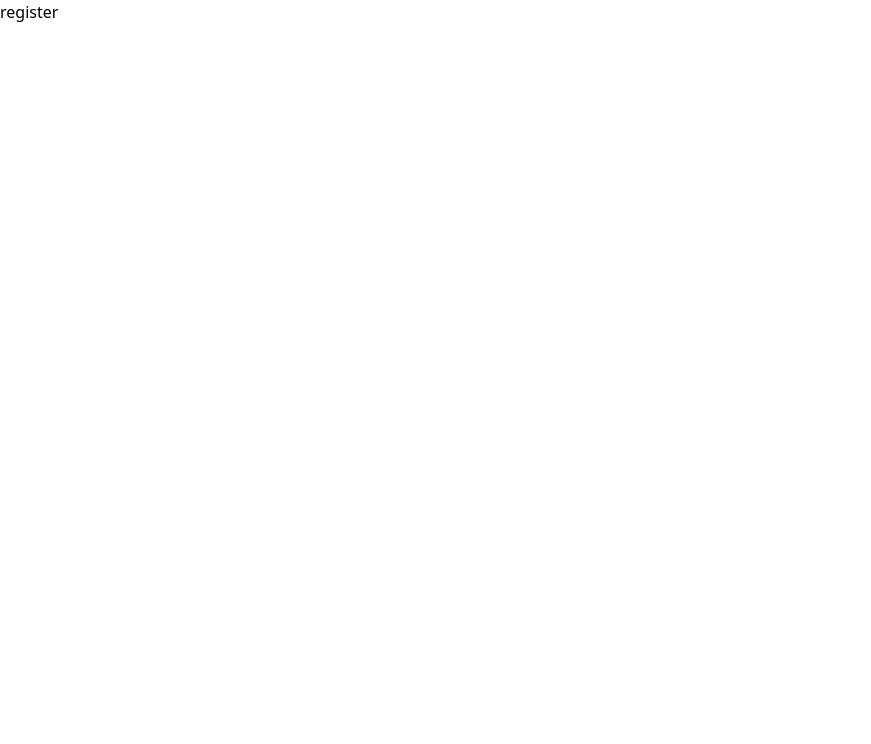
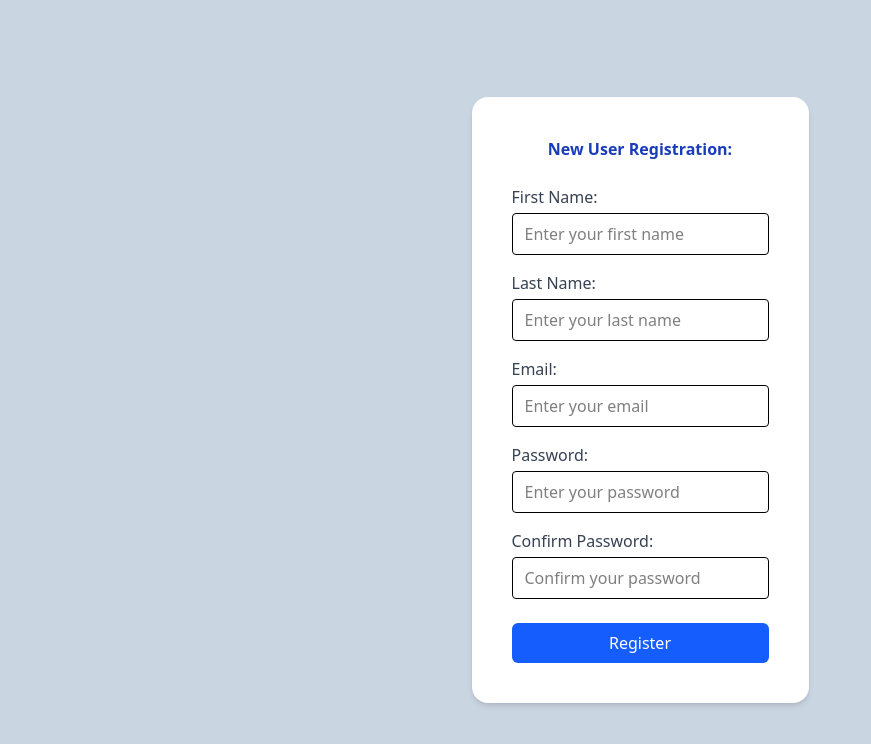
Before and after one commit to sjnbhusal19/e-com, a React (Vite) app: page /register in a window 1280 px wide. Shown: the top 744 px of the page, without its empty margins (0-871 px from the left). Built offline with nearby package versions, Linux system fonts and the light colour scheme.

Commit message:
Register page added

```diff
--- a/src/Pages/login/login.jsx
+++ b/src/Pages/login/login.jsx
@@ -32,7 +32,7 @@ const LoginPage = () => {
 
         {/* login form part */}
 
-        <div className=" flex flex-col items-center justify-center bg-blue-200 text-blue-800 font-semibold w-[50%]">
+        <div className=" flex flex-col items-center justify-center bg-blue-200 text-blue-800 font-semibold w-[50%] ">
           <div className="">
             <img src={Logo} alt="Logo" className="h-16 rounded-xl" />
           </div>
--- a/src/Pages/login/register.jsx
+++ b/src/Pages/login/register.jsx
@@ -1,12 +1,90 @@
-import React from 'react'
+import React from 'react';
+import { useForm } from "react-hook-form";
+import { yupResolver } from "@hookform/resolvers/yup";
+import { RegisterSchema } from "../../schema/registerScheme";
 
 const RegisterPage = () => {
+  const {
+    register,
+    handleSubmit,
+    formState: { errors },
+  } = useForm({
+    resolver: yupResolver(RegisterSchema),
+  });
+
+  const onSubmit = (data) => console.log(data);
+
   return (
-    <div>
+    <div className='flex items-center justify-center h-screen bg-slate-300'>
+      <form className='bg-white shadow-md rounded-2xl p-10' onSubmit={handleSubmit(onSubmit)}>
+        <div className='font-bold flex justify-center text-blue-800 mb-6'>
+          <h1>New User Registration:</h1>
+        </div>
 
-      register
+        <div className='mb-4'>
+          <label className='block text-gray-700 mb-1'>First Name:</label>
+          <input
+            className={`border rounded w-full py-2 px-3`}
+            type="text"
+            placeholder='Enter your first name'
+            {...register("firstname")}
+          />
+
+        </div>
+
+        <div className='mb-4'>
+          <label className='block text-gray-700 mb-1'>Last Name:</label>
+          <input
+            className={`border rounded w-full py-2 px-3 `}
+            type="text"
+            placeholder='Enter your last name'
+            {...register("lastname")}
+          />
+
+        </div>
+
+        <div className='mb-4'>
+          <label className='block text-gray-700 mb-1'>Email:</label>
+          <input
+            className={`border rounded w-full py-2 px-3 `}
+            type="email"
+            placeholder='Enter your email'
+            {...register("email")}
+          />
+
+        </div>
+
+        <div className='mb-4'>
+          <label className='block text-gray-700 mb-1'>Password:</label>
+          <input
+            className={`border rounded w-full py-2 px-3 `}
+            type="password"
+            placeholder='Enter your password'
+            {...register("password")}
+          />
+
+        </div>
+
+        <div className='mb-6'>
+          <label className='block text-gray-700 mb-1'>Confirm Password:</label>
+          <input
+            className={`border rounded w-full py-2 px-3 `}
+            type="password"
+            placeholder='Confirm your password'
+            {...register("confirmPassword")}
+          />
+
+        </div>
+
+        <button
+          type="submit"
+          className="bg-blue-600 text-white py-2 px-4 rounded-md w-full hover:bg-blue-800 transition-colors"
+        >
+          Register
+        </button>
+      </form>
     </div>
-  )
-}
+  );
+};
 
-export default RegisterPage
+export default RegisterPage;
--- /dev/null
+++ b/src/schema/registerScheme.jsx
@@ -0,0 +1,35 @@
+import * as yup from "yup";
+
+export const RegisterSchema = yup.object
+    ({
+        firstname: yup
+            .string()
+            .required("Username is required")
+            .min(3, "Username must be at least 3 characters")
+            .max(20, "Username must not exceed 20 characters"),
+
+        lastname: yup
+            .string()
+            .required("Username is required")
+            .min(3, "Username must be at least 3 characters")
+            .max(20, "Username must not exceed 20 characters"),
+
+        email: yup
+            .string().email('The email is invalid').required('This field is compulsory'),
+
+        password: yup
+            .string()
+            .required("Password is required")
+            .min(6, "Password must be at least 6 characters")
+            .max(30, "Password must not exceed 30 characters")
+            .matches(/[A-Z]/, "Password must contain at least one uppercase letter")
+            .matches(/[a-z]/, "Password must contain at least one lowercase letter")
+            .matches(/[0-9]/, "Password must contain at least one number")
+            .matches(/[@$!%*?&#]/, "Password must contain at least one special character"),
+
+        confirmPassword: yup
+            .string().oneOf([yup.ref("password"), null], "Passwords muct match")
+            .required("Confirm password is required!"),
+
+
+    }).required();
```
Also changed, not shown: src/components/Navbar.jsx (+6 -1 lines), src/assets/images/image.png (added).
